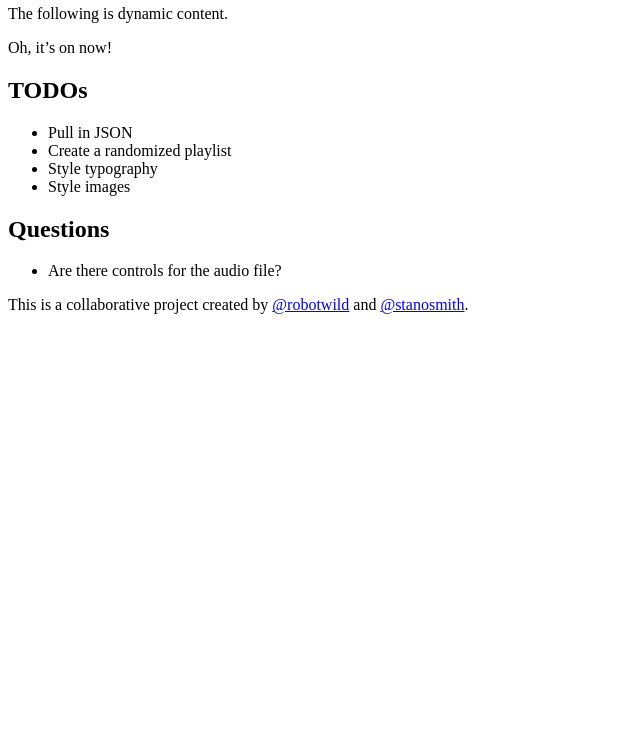
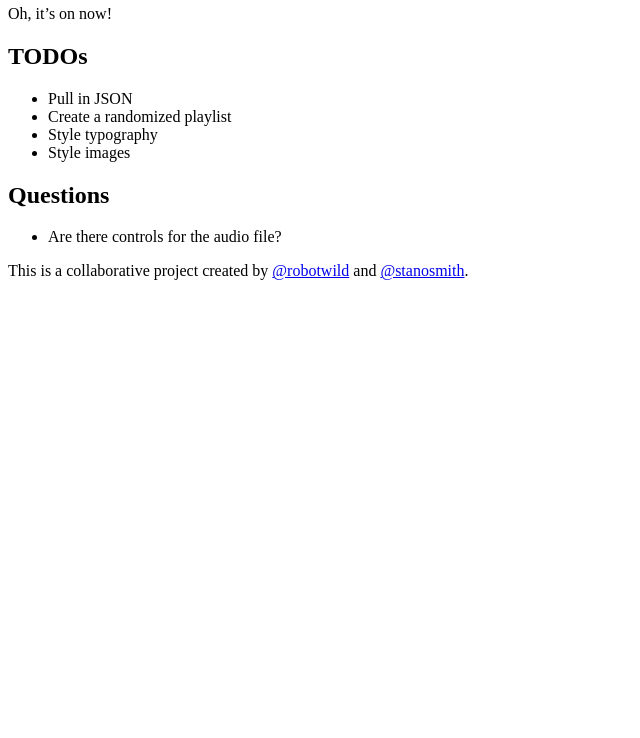
Before and after one commit to stanosmith/random-art-experiment, a website: page src/index.html in a window 1280 px wide. Shown: the part 62-800 px from the top of the page, without its empty margins (0-640 px from the left). Drawn offline with Linux system fonts and the light colour scheme.

Commit message:
Remove unnecessary paragraph

```diff
--- a/src/index.html
+++ b/src/index.html
@@ -10,7 +10,6 @@
 
   <section class="hero">
     <h1>Random Digital Art Experiment (Name TBD)</h1>
-    <p>The following is dynamic content.</p>
     <p id="helloWorld"></p>
   </section>
 
```
